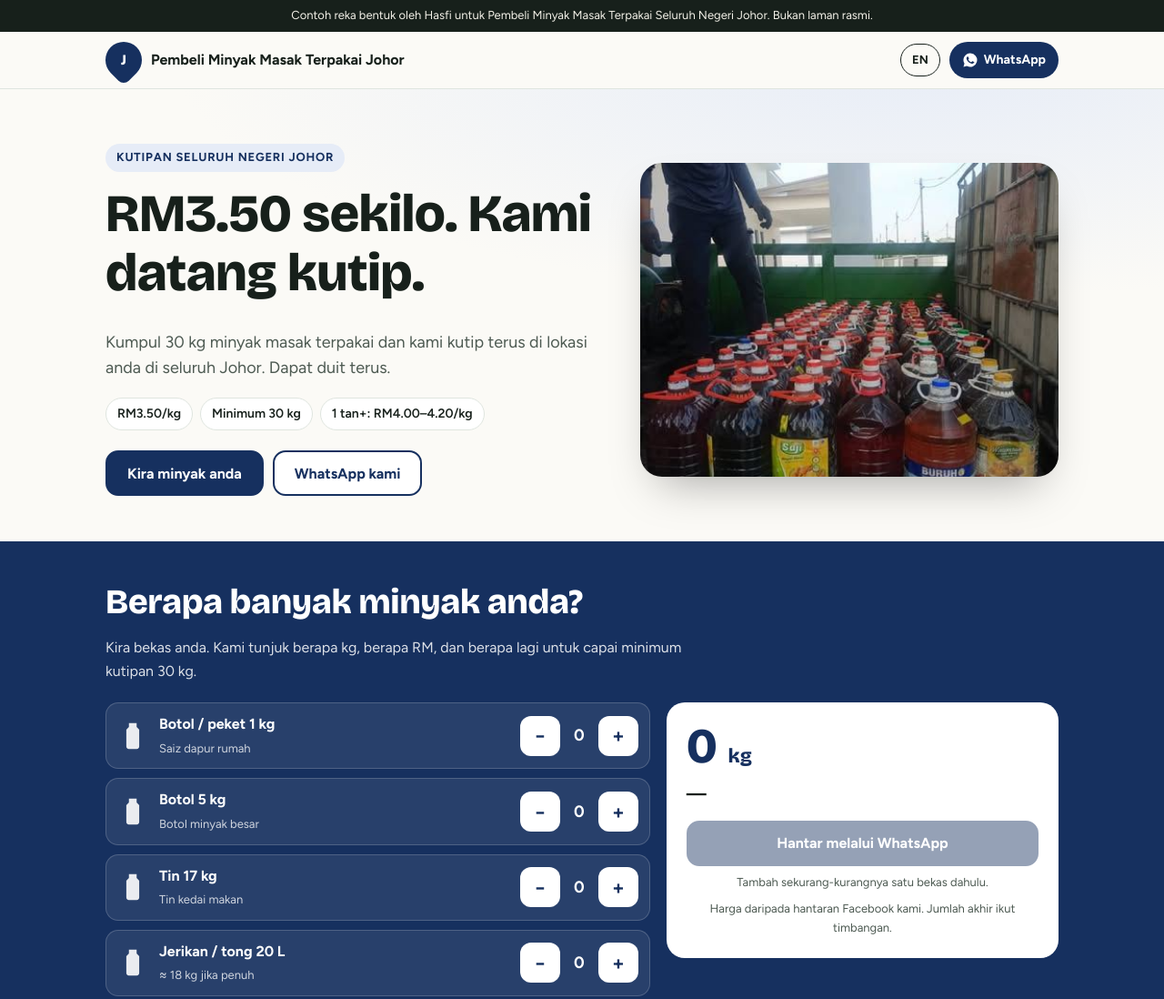
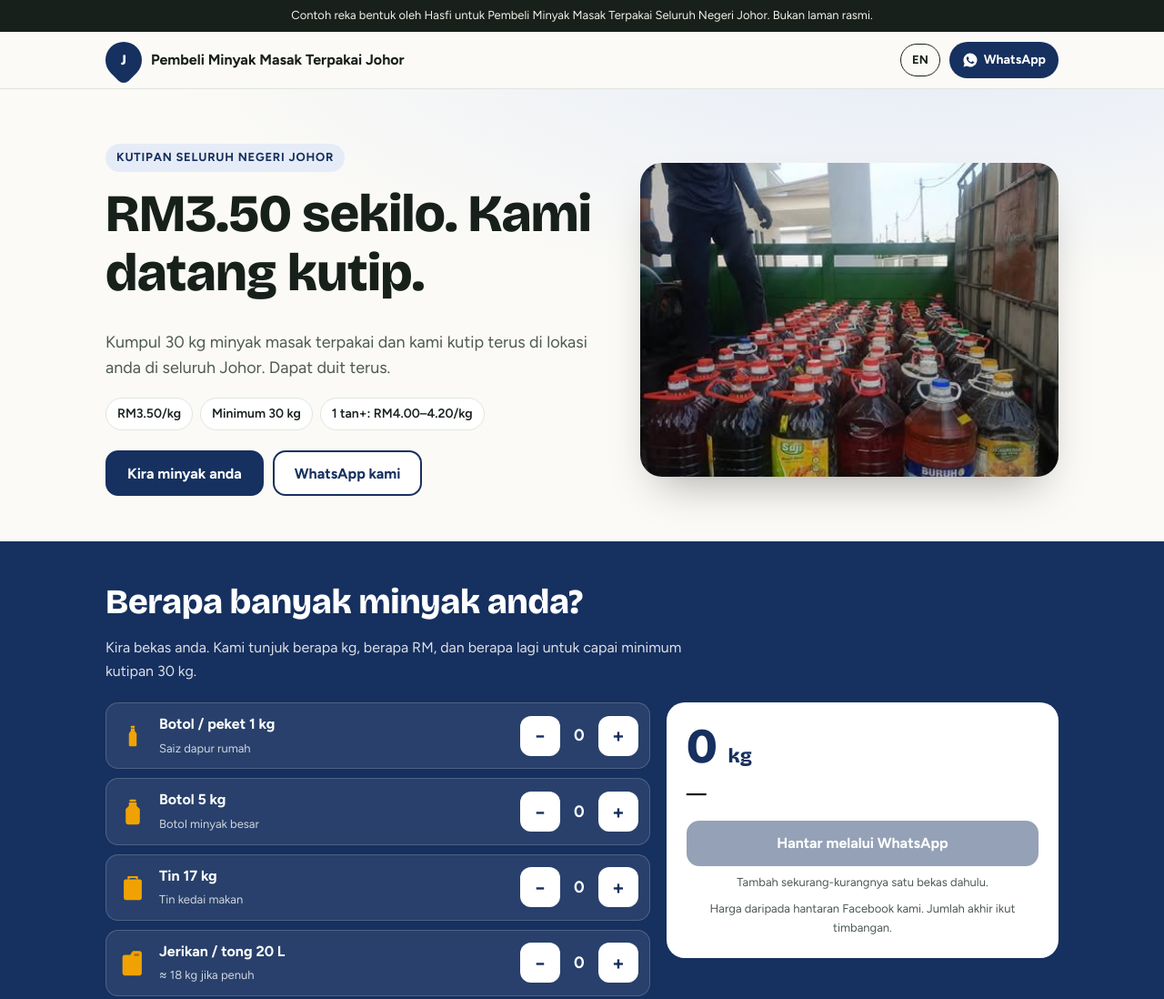
Before and after one commit to Belajarkilat/uco-johor, a plain HTML site: page index.html in a window 1280 px wide. Shown: the top 1098 px of the page at 91% size. Drawn offline with nearby package versions, Linux system fonts and the light colour scheme.

Commit message:
icons, scroll margin

```diff
--- a/index.html
+++ b/index.html
@@ -57,6 +57,7 @@ nav .navcta{background:var(--pd);color:#fff;text-decoration:none;border-radius:9
 .heroimg{border-radius:24px;overflow:hidden;box-shadow:0 24px 50px -20px rgba(0,0,0,.35);aspect-ratio:4/3}
 .heroimg img{width:100%;height:100%;object-fit:cover}
 section{padding:46px 0}
+[id]{scroll-margin-top:72px}
 .sub{color:var(--mut);max-width:40em;margin:-4px 0 22px}
 .tool{background:var(--pd);color:#fff}
 .tool .sub{color:rgba(255,255,255,.85)}
@@ -117,7 +118,7 @@ footer .wrap{display:grid;gap:18px}
 footer small{color:#a9b0a7}
 .fab{position:fixed;left:16px;bottom:16px;z-index:60;box-shadow:0 10px 30px rgba(0,0,0,.25);transition:transform .25s,opacity .25s;border-radius:999px;background:var(--pd);color:#fff;text-decoration:none;font-weight:700;display:inline-flex;align-items:center;gap:8px;min-height:52px;padding:0 20px}
 .fab.off{transform:translateY(130%);opacity:0;pointer-events:none;visibility:hidden}
-.mbar{position:fixed;left:12px;right:12px;bottom:76px;z-index:70;background:#fff;color:#111;border:2px solid #111;border-radius:16px;padding:10px 10px 10px 16px;display:flex;align-items:center;gap:12px;box-shadow:0 12px 30px rgba(0,0,0,.3);transition:transform .25s,opacity .25s}
+.mbar{position:fixed;left:12px;right:12px;bottom:12px;z-index:70;background:#fff;color:#111;border:2px solid #111;border-radius:16px;padding:10px 10px 10px 16px;display:flex;align-items:center;gap:12px;box-shadow:0 12px 30px rgba(0,0,0,.3);transition:transform .25s,opacity .25s}
 .mbar.hide{transform:translateY(200%);opacity:0;pointer-events:none;visibility:hidden}
 .mbar b{font-size:15px;display:block;line-height:1.2}
 .mbar a{margin-left:auto;background:var(--pd);color:#fff;border-radius:12px;padding:10px 14px;font-weight:700;font-size:14px;text-decoration:none;white-space:nowrap}
@@ -232,8 +233,9 @@ let L='ms';
 const q=s=>document.querySelector(s);
 const T=(m,e)=>L==='en'?e:m;
 const cnt={};
-const ico='<svg width="34" height="34" viewBox="0 0 24 24" aria-hidden="true"><path fill="currentColor" d="M9 2h6v3l2 2v13a2 2 0 0 1-2 2H9a2 2 0 0 1-2-2V7l2-2z" opacity=".9"/></svg>';
-q('#boxes').innerHTML=C.box.map(b=>{cnt[b.id]=0;return '<div class="box">'+ico+'<div class="bt"><b data-en="'+b.en+'">'+b.ms+'</b><small data-en="'+b.sen+'">'+b.sms+'</small></div><div class="step"><button type="button" data-b="'+b.id+'" data-d="-1" aria-label="Kurang '+b.ms+'" data-en-al="Fewer '+b.en+'">&minus;</button><output id="c-'+b.id+'" aria-live="polite">0</output><button type="button" data-b="'+b.id+'" data-d="1" aria-label="Tambah '+b.ms+'" data-en-al="More '+b.en+'">+</button></div></div>'}).join('');
+const IC={b1:'<path d="M10.5 6h3v2l1.5 2v9a1 1 0 0 1-1 1h-4a1 1 0 0 1-1-1v-9l1.5-2z"/><rect x="10.5" y="4" width="3" height="1.6" rx=".4"/>',b5:'<path d="M9 5h6v2.5l2.5 2.5v10a2 2 0 0 1-2 2h-7a2 2 0 0 1-2-2V10L9 7.5z"/><rect x="9.5" y="2.6" width="5" height="1.8" rx=".5"/>',t17:'<rect x="5" y="6" width="14" height="16" rx="1.5"/><path d="M8 6V3.5h8V6h-1.6V5h-4.8v1z"/>',j20:'<path d="M4 8a2 2 0 0 1 2-2h4l2-3h5a2 2 0 0 1 2 2v15a2 2 0 0 1-2 2H6a2 2 0 0 1-2-2z"/><rect x="13" y="5.2" width="4" height="1.6" rx=".6" fill="#1b1b1b" opacity=".35"/>'};
+const ico=id=>'<svg width="34" height="34" viewBox="0 0 24 24" fill="currentColor" aria-hidden="true" style="color:var(--a)">'+(IC[id]||IC.b5)+'</svg>';
+q('#boxes').innerHTML=C.box.map(b=>{cnt[b.id]=0;return '<div class="box">'+ico(b.id)+'<div class="bt"><b data-en="'+b.en+'">'+b.ms+'</b><small data-en="'+b.sen+'">'+b.sms+'</small></div><div class="step"><button type="button" data-b="'+b.id+'" data-d="-1" aria-label="Kurang '+b.ms+'" data-en-al="Fewer '+b.en+'">&minus;</button><output id="c-'+b.id+'" aria-live="polite">0</output><button type="button" data-b="'+b.id+'" data-d="1" aria-label="Tambah '+b.ms+'" data-en-al="More '+b.en+'">+</button></div></div>'}).join('');
 const els=[...document.querySelectorAll('[data-en]')];els.forEach(e=>e.dataset.ms=e.innerHTML);
 const alts=[...document.querySelectorAll('[data-en-alt]')];alts.forEach(e=>e.dataset.msAlt=e.alt);
 const als=[...document.querySelectorAll('[data-en-al]')];als.forEach(e=>e.dataset.msAl=e.getAttribute('aria-label'));
```
